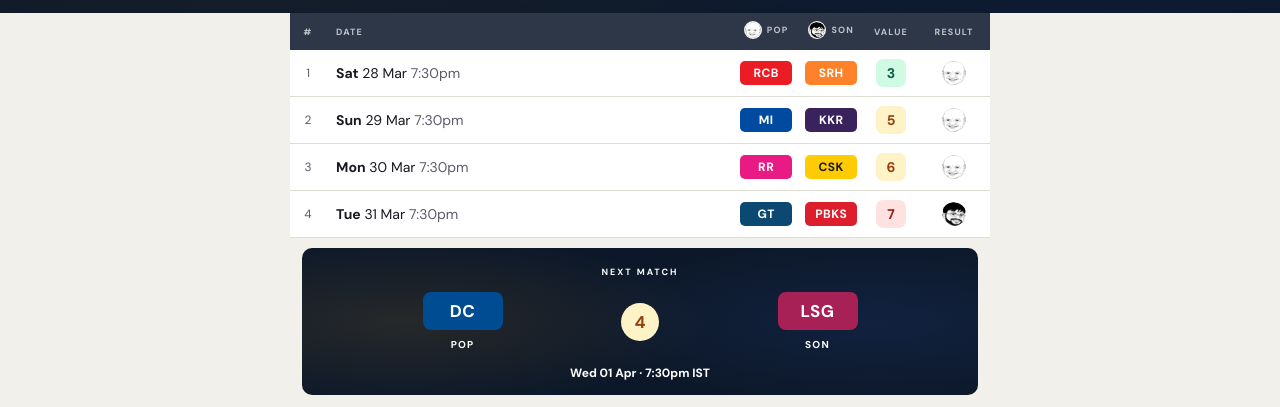
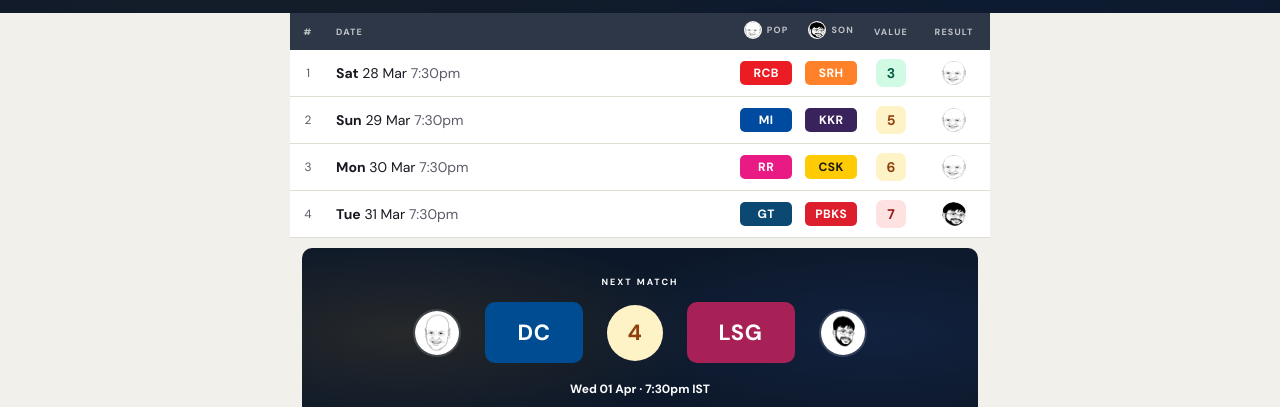
Before and after one commit to rameshsrivats/popson, a plain HTML site: page index.html in a window 1280 px wide. Shown: the part 367-774 px from the top of the page. Drawn offline with Linux system fonts and the light colour scheme; no server answers.

Commit message:
Hero card: avatars replace labels, spaced layout

```diff
--- a/index.html
+++ b/index.html
@@ -575,7 +575,7 @@
         radial-gradient(ellipse 70% 90% at 15% 50%, rgba(232,160,48,0.12) 0%, transparent 65%),
         radial-gradient(ellipse 70% 90% at 85% 50%, rgba(60,100,220,0.12) 0%, transparent 65%);
       border-radius: 10px;
-      padding: 18px 16px 14px;
+      padding: 28px 20px 22px;
       text-align: center;
       margin: 0 12px;
     }
@@ -591,50 +591,41 @@
       display: flex;
       align-items: center;
       justify-content: center;
-      gap: 10px;
-      margin-bottom: 14px;
+      gap: 24px;
+      margin-bottom: 18px;
     }
-    .hero-team {
-      display: flex;
-      flex-direction: column;
-      align-items: center;
-      gap: 8px;
-      flex: 1;
+    .hero-avatar {
+      width: 48px;
+      height: 48px;
+      border-radius: 50%;
+      object-fit: cover;
+      border: 2px solid rgba(255,255,255,0.15);
+      flex-shrink: 0;
     }
     .hero-badge {
       display: inline-flex;
       align-items: center;
       justify-content: center;
-      width: 80px;
-      height: 38px;
-      border-radius: 8px;
-      font-size: 17px;
+      padding: 16px 32px;
+      border-radius: 10px;
+      font-size: 22px;
       font-weight: 800;
       letter-spacing: 0.03em;
     }
-    .hero-owner {
-      font-size: 10px;
-      font-weight: 800;
-      letter-spacing: 0.12em;
-      text-transform: uppercase;
-      color: #fff;
-    }
     .hero-mid {
       display: flex;
-      flex-direction: column;
       align-items: center;
       justify-content: center;
       flex-shrink: 0;
-      padding: 0 4px;
     }
     .hero-imp {
       display: inline-flex;
       align-items: center;
       justify-content: center;
-      width: 38px;
-      height: 38px;
+      width: 56px;
+      height: 56px;
       border-radius: 50%;
-      font-size: 17px;
+      font-size: 22px;
       font-weight: 800;
     }
     .hero-datetime {
@@ -997,15 +988,11 @@
         `<td colspan="6" class="hero-cell"><div class="hero-card">` +
           `<div class="hero-eyebrow">Next Match</div>` +
           `<div class="hero-matchup">` +
-            `<div class="hero-team">` +
-              `<span class="hero-badge t-${popTeam}">${popTeam}</span>` +
-              `<div class="hero-owner">Pop</div>` +
-            `</div>` +
+            `<img src="assets/pop-md.png" alt="Pop" class="hero-avatar">` +
+            `<span class="hero-badge t-${popTeam}">${popTeam}</span>` +
             `<div class="hero-mid"><span class="hero-imp ${vCls}">${imp}</span></div>` +
-            `<div class="hero-team">` +
-              `<span class="hero-badge t-${sonTeam}">${sonTeam}</span>` +
-              `<div class="hero-owner">Son</div>` +
-            `</div>` +
+            `<span class="hero-badge t-${sonTeam}">${sonTeam}</span>` +
+            `<img src="assets/son-md.png" alt="Son" class="hero-avatar">` +
           `</div>` +
           `<div class="hero-datetime">${dow} ${dd} ${mon} · ${to12h(time)} IST</div>` +
         `</div></td>`;
```
Also changed, not shown: assets/pop-md.png (added), assets/son-md.png (added).
